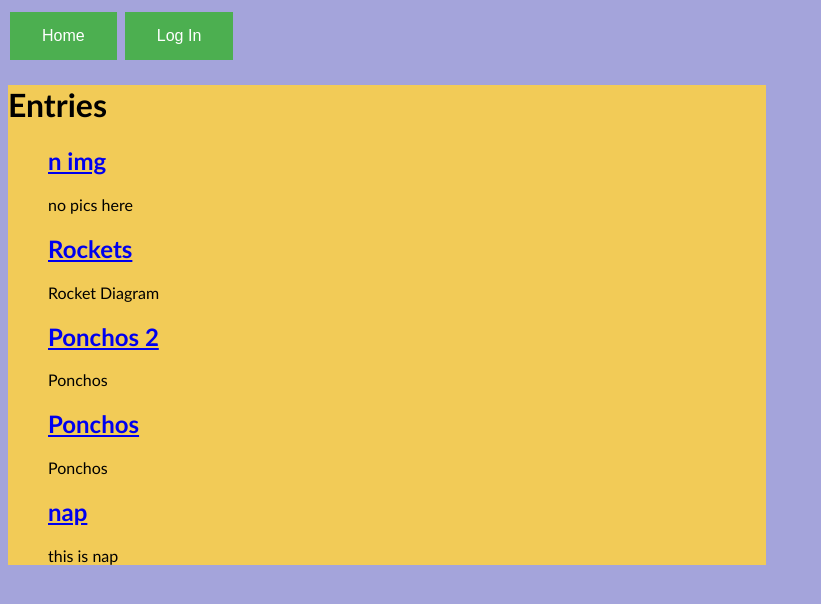
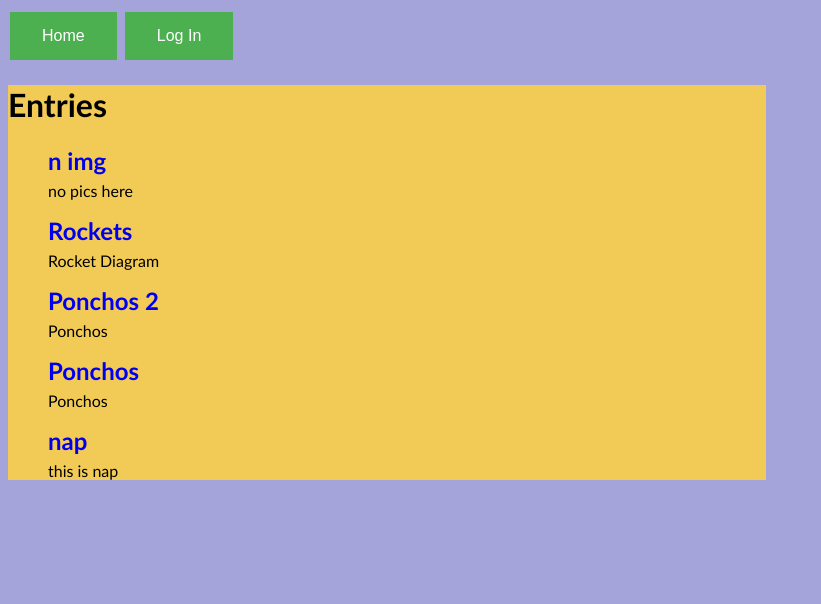
Before and after one commit to ryanpoon/BasicBlog, a Flask app: page / in a window 1280 px wide. Shown: the top 604 px of the page, without its empty margins (0-821 px from the left). Run offline with Flask 2, Linux system fonts and the light colour scheme; data comes from the database, SQL or seed files in the repository.

Commit message:
Bug Fix
bug fixes

```diff
--- a/static/style.css
+++ b/static/style.css
@@ -54,6 +54,17 @@ body {
 	height: 100%;
 	width; auto;
 }
+
+li a h2{
+	float: left;
+	clear: left;
+	margin: 0px;
+}
+
+li p {
+display:block
+
+}
 .center{
 	position: relative;
 	  height: 200px;
--- a/templates/entires.html
+++ b/templates/entires.html
@@ -15,14 +15,16 @@
 <div class="entries">
 	<ul class="entry_titles">
 		{% for entry in entries %}
-			<li><a href="entry/{{entry.id}}"><h2> {{entry.title}} </h2></a>
-			<p> {%if entry.text|length >80 %}
+			<li> <span><a href="entry/{{entry.id}}"><h2> {{entry.title}} </h2></a> </span>
+			<br />
+			<div><p> {%if entry.text|length >80 %}
 
 					{{entry.text[0:80]+"..."}}
 				{%else%}
 					{{entry.text}}
 
 				{%endif%}
+			</p></div>
 		{% endfor %}
 	</ul>
 </div>
--- a/templates/home.html
+++ b/templates/home.html
@@ -4,14 +4,17 @@
 	<h1>Entries</h1>
 	<ul class="entry_titles">
 		{% for entry in entries %}
-			<li><a href="entry/{{entry.id}}"><h2> {{entry.title}} </h2></a>
-			<p> {%if entry.text|length >80 %}
+			<li> <span><a href="entry/{{entry.id}}"><h2> {{entry.title}} </h2></a> </span>
+			<br />
+
+			<div><p> {%if entry.text|length >80 %}
 
 					{{entry.text[0:80]+"..."}}
 				{%else%}
 					{{entry.text}}
 
 				{%endif%}
+			</p></div>
 		{% endfor %}
 	</ul>
 </div>
```
